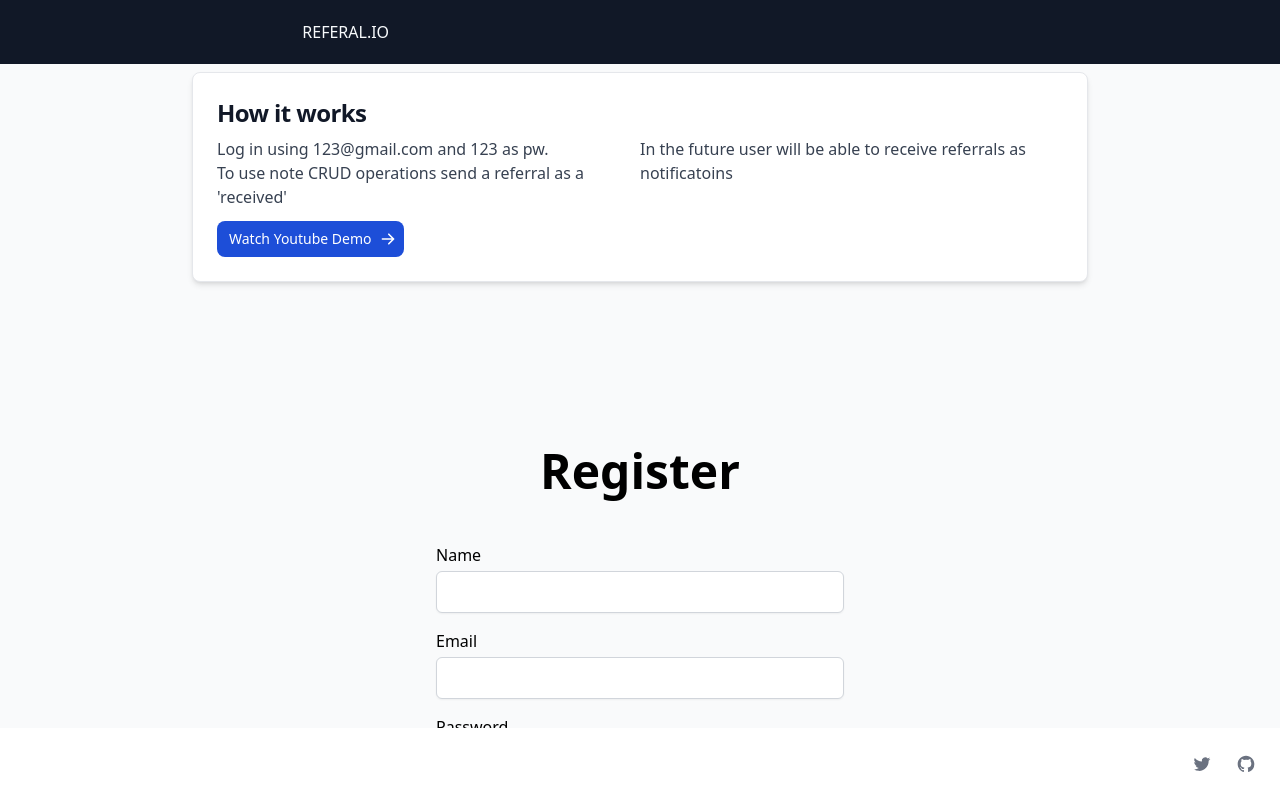
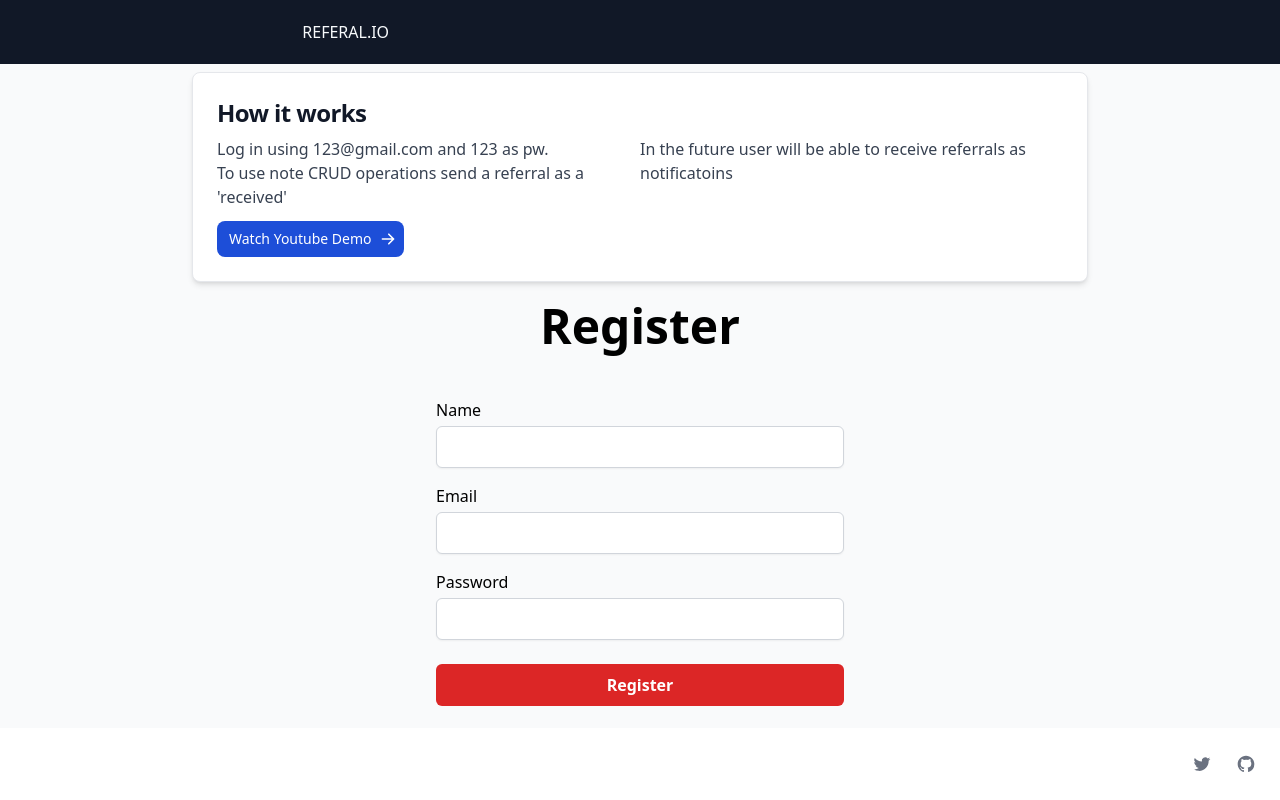
Before and after one commit to jonaaldas/referralio-clientside, a React (Create React App) app: page /auth in a window 1280 px wide. Shown: the top 800 px of the page. Built offline with nearby package versions, Linux system fonts and the light colour scheme.

Commit message:
fixed something from register page

```diff
--- a/src/components/Auth.jsx
+++ b/src/components/Auth.jsx
@@ -58,7 +58,7 @@ function Auth() {
 			}}
 		>
 			{({ handleSubmit, handleChange }) => (
-				<div className='w-full min-h-screen bg-gray-50 flex flex-col sm:justify-center items-center pt-6 sm:pt-0'>
+				<div className='w-full min-h-screen bg-gray-50 flex flex-col  items-center pt-6 sm:pt-0'>
 					<div className='w-full sm:max-w-md p-5 mx-auto'>
 						<h2 className='mb-12 text-center text-5xl font-extrabold'>
 							{alreadyHaveAccount === false ? "Register" : "Log In"}
```
